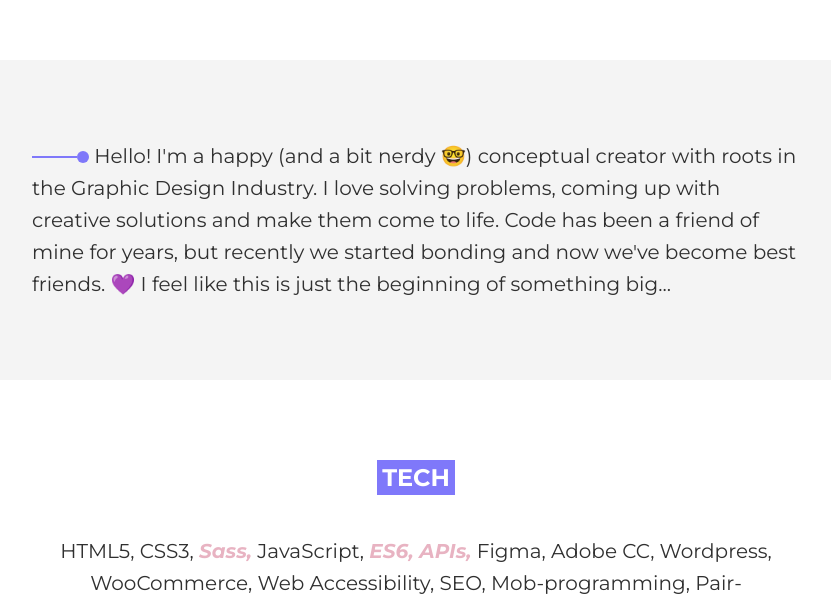
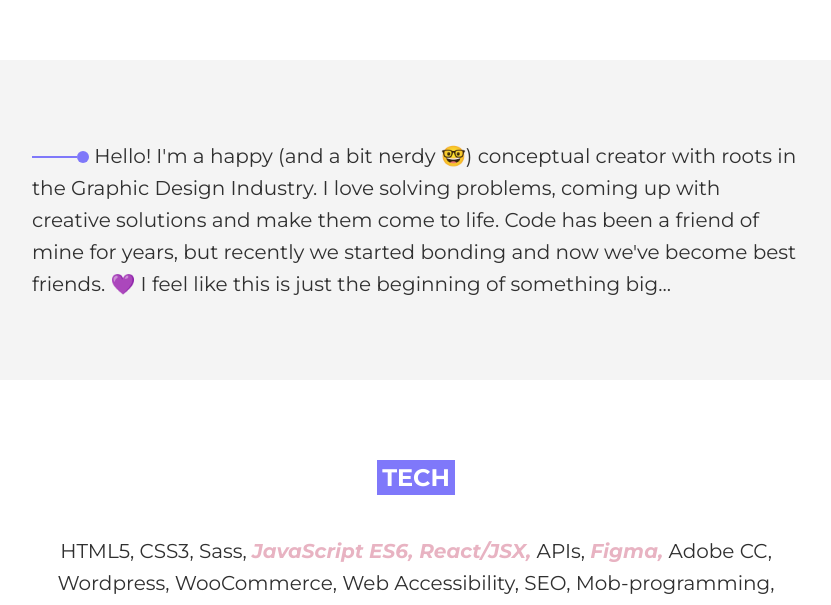
Before and after one commit to karinnordkvist/Technigo-7-24-Portfolio, a plain HTML site: page code/index.html in a window 1280 px wide. Shown: the part 340-945 px from the top of the page, without its empty margins (224-1055 px from the left). Drawn offline with Linux system fonts and the light colour scheme.

Commit message:
Added React to Tech-section

```diff
--- a/code/index.html
+++ b/code/index.html
@@ -116,8 +116,7 @@
     <section class="tech field">
       <h2 class="heading" tabindex="0">Tech</h2>
       <p class="tech--text" tabindex="0">
-        HTML5, CSS3, <span class="bold-italic pink">Sass,</span> JavaScript,
-        <span class="bold-italic pink">ES6, APIs,</span> Figma, Adobe CC,
+        HTML5, CSS3, Sass, <span class="bold-italic pink">JavaScript ES6, React/JSX,</span> APIs, <span class="bold-italic pink">Figma,</span> Adobe CC,
         Wordpress, WooCommerce, Web Accessibility, SEO, Mob-programming,
         Pair-programming, Github, Command Line.
       </p>
```
